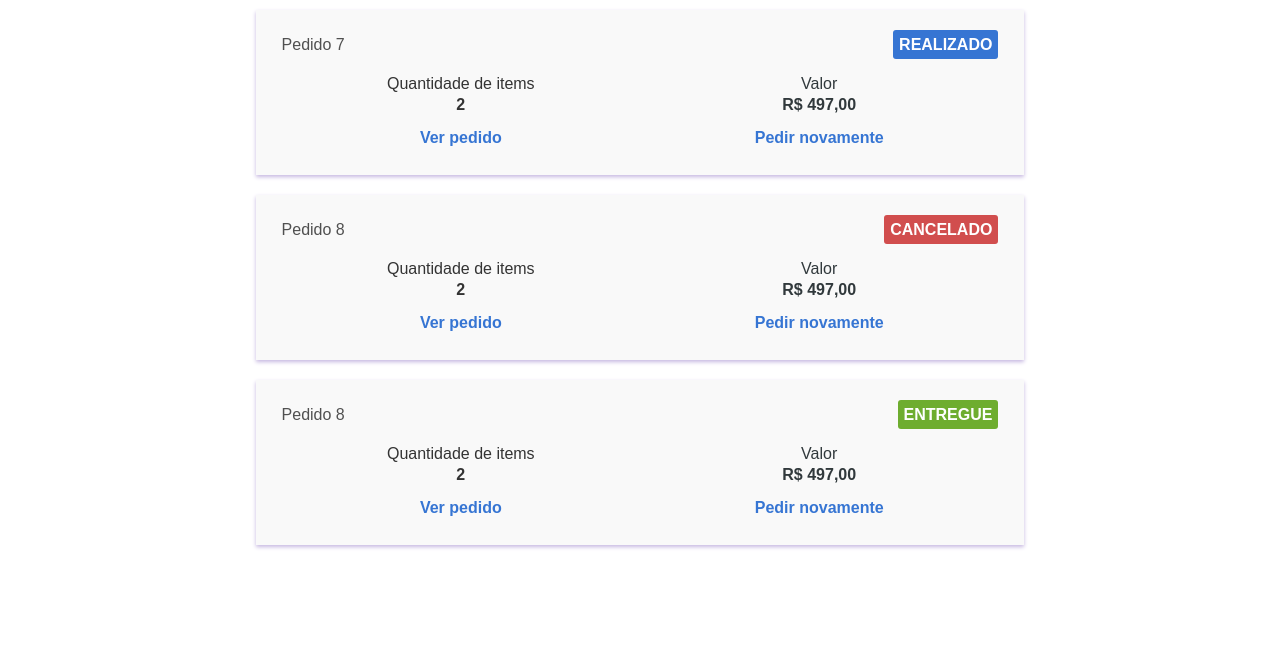
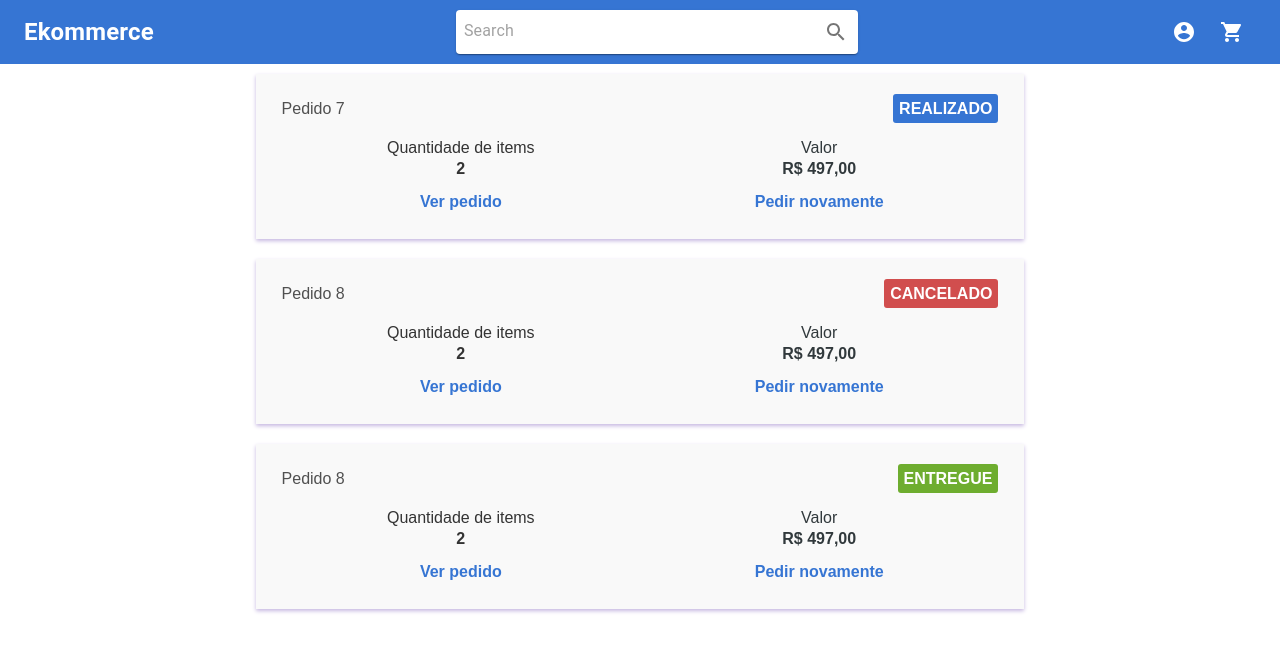
Before and after one commit to brunocamposal/ekommerce-front, a React (Create React App) app: page /my-orders in a window 1280 px wide. Shown: the top 652 px of the page. Built offline with nearby package versions, Linux system fonts and the light colour scheme.

Commit message:
refactor: page my orders

```diff
--- a/src/App.js
+++ b/src/App.js
@@ -1,14 +1,13 @@
 import GlobalStyles from './shared/styles/global';
 
 import { Routes } from './routes';
-import CardOrder from './domains/my-orders/components/CardOrder'
+// import MyOrders from './domains/my-orders/pages/MyOrders'
 
 const App = () => {
   return (
     <>
       <GlobalStyles />
-      {/* <Routes /> */}
-      <CardOrder />
+      <Routes />
     </>
   );
 };
--- a/src/domains/index.tsx
+++ b/src/domains/index.tsx
@@ -5,3 +5,4 @@ export * from './register/pages/Register';
 export * from './login/pages/Login';
 export * from './home/pages/Home';
 export * from './cart/pages/Cart';
+export * from './my-orders/pages/MyOrders';
--- a/src/domains/my-orders/components/CardOrder.tsx
+++ b/src/domains/my-orders/components/CardOrder.tsx
@@ -1,12 +1,15 @@
-import React from 'react';
 import { Link } from 'react-router-dom';
 import { Container } from './styled';
 
-const CardOrder = () => {
+interface props {
+  id: number;
+  total_price: number;
+  status: string;
+  product_list: Array<number>
+}
+
+export const CardOrder = ({ id, total_price, status, product_list }: props) => {
   return (
-    <div style={{ display: 'flex', flexDirection: 'column', alignItems: 'center', width: '100vw', height: '100vh' }}>
-      {orders &&
-        orders.map(({ id, total_price, status, product_list }) => (
     <Container>
       <div className="order order-id">
         <p>Pedido {id}</p>
@@ -29,45 +32,5 @@ const CardOrder = () => {
         <Link to="">Pedir novamente</Link>
       </div>
     </Container >
-        ))}
-    </div >
   )
 }
-
-export default CardOrder;
-
-const orders = [
-  {
-    "id": 7,
-    "total_price": 497.0,
-    "status": "REALIZADO",
-    "comments": "no comments",
-    "client_id": 3,
-    "product_list": [
-      1,
-      4
-    ]
-  },
-  {
-    "id": 8,
-    "total_price": 497.0,
-    "status": "CANCELADO",
-    "comments": "no comments",
-    "client_id": 3,
-    "product_list": [
-      1,
-      4
-    ]
-  },
-  {
-    "id": 8,
-    "total_price": 497.0,
-    "status": "ENTREGUE",
-    "comments": "no comments",
-    "client_id": 3,
-    "product_list": [
-      1,
-      4
-    ]
-  }
-]
--- a/src/domains/my-orders/components/styled.js
+++ b/src/domains/my-orders/components/styled.js
@@ -103,6 +103,7 @@ export const Container = styled.div`
       span {
         padding: 4px;
         font-weight: normal;
+      }
     }
   }
 `
--- /dev/null
+++ b/src/domains/my-orders/pages/MyOrders.tsx
@@ -0,0 +1,56 @@
+import { CardOrder } from '../components/CardOrder'
+import { PageContainer } from './styled'
+
+export const MyOrdersPage = () => {
+  return (
+    <PageContainer >
+      {orders &&
+        orders.map(({ id, total_price, status, product_list }) =>
+          <CardOrder
+            key={id}
+            id={id}
+            total_price={total_price}
+            status={status}
+            product_list={product_list}
+          />
+        )}
+    </PageContainer >
+  );
+};
+
+
+const orders = [
+  {
+    "id": 7,
+    "total_price": 497.0,
+    "status": "REALIZADO",
+    "comments": "no comments",
+    "client_id": 3,
+    "product_list": [
+      1,
+      4
+    ]
+  },
+  {
+    "id": 8,
+    "total_price": 497.0,
+    "status": "CANCELADO",
+    "comments": "no comments",
+    "client_id": 3,
+    "product_list": [
+      1,
+      4
+    ]
+  },
+  {
+    "id": 8,
+    "total_price": 497.0,
+    "status": "ENTREGUE",
+    "comments": "no comments",
+    "client_id": 3,
+    "product_list": [
+      1,
+      4
+    ]
+  }
+]
--- /dev/null
+++ b/src/domains/my-orders/pages/styled.js
@@ -0,0 +1,10 @@
+import styled from 'styled-components';
+
+export const PageContainer = styled.div`
+  width: 100vw;
+  height: 90vh;
+
+  display: flex;
+  flex-direction: column;
+  align-items: center;
+`
--- a/src/routes/helper.js
+++ b/src/routes/helper.js
@@ -1,6 +1,7 @@
-import { HomePage, LoginPage, RegisterPage, CartPage } from '../domains/';
+import { HomePage, LoginPage, RegisterPage, CartPage, MyOrdersPage } from '../domains/';
 
 export const routes = [
+  { path: '/my-orders', name: 'MyOrders', page: MyOrdersPage },
   { path: '/cart', name: 'Cart', page: CartPage },
   { path: '/login', name: 'Login', page: LoginPage },
   { path: '/register', name: 'Register', page: RegisterPage },
```
Also changed, not shown: src/domains/my-orders/pages/Home.tsx (deleted, +0 -7 lines). Lines whose indentation alone changed are shown as unchanged.
